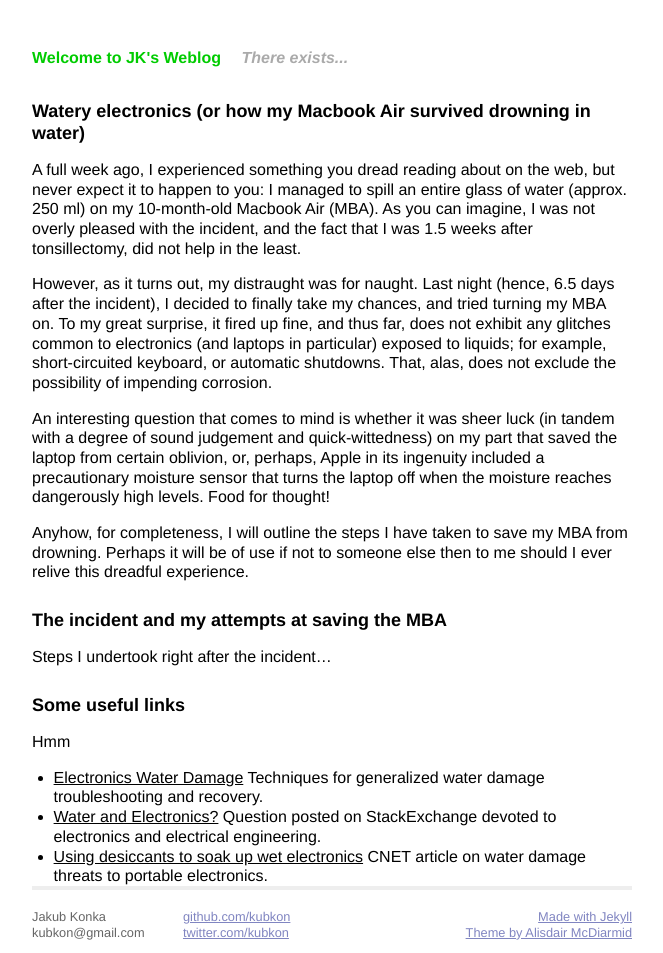
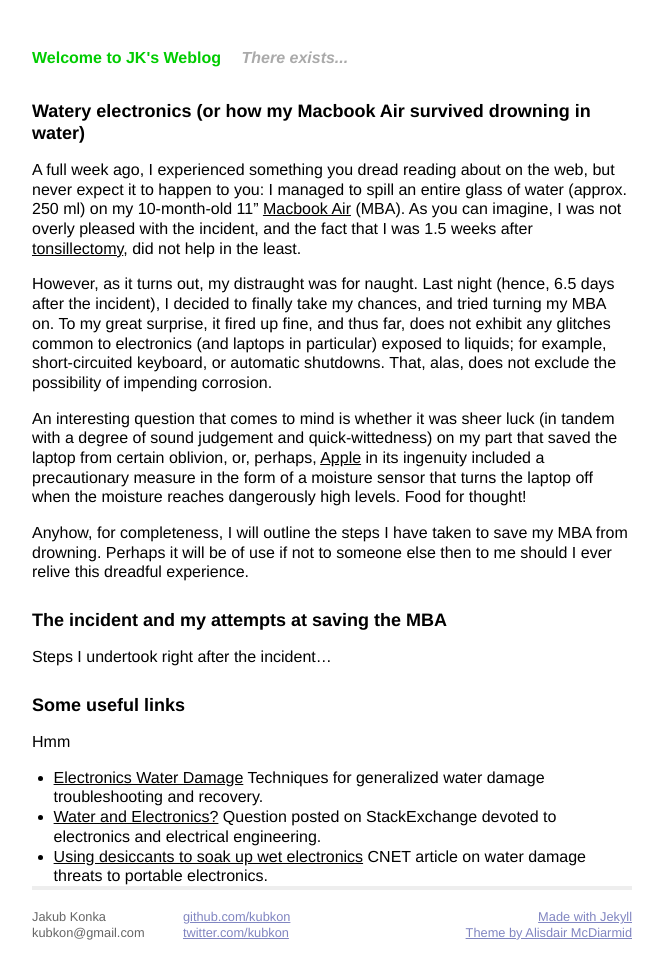
Before and after one commit to kubkon/kubkon.github.com, a Jekyll site: the page built from _posts/2012-08-23-watery-electronics.md, in a window 1280 px wide. Shown: the whole page, without its empty margins (308-971 px from the left). Built offline with Jekyll 4.4.1, drawn with Linux system fonts in a browser that asks for light colours; Markdown is read by kramdown in place of the engine named in the settings.

Commit message:
Add hyperlinks to Macbook Air site, tonsillectomy on wiki, and Apple site

```diff
--- a/_posts/2012-08-23-watery-electronics.md
+++ b/_posts/2012-08-23-watery-electronics.md
@@ -5,11 +5,11 @@
 
 # {{ page.title }}
 
-A full week ago, I experienced something you dread reading about on the web, but never expect it to happen to you: I managed to spill an entire glass of water (approx. 250 ml) on my 10-month-old Macbook Air (MBA). As you can imagine, I was not overly pleased with the incident, and the fact that I was 1.5 weeks after tonsillectomy, did not help in the least.
+A full week ago, I experienced something you dread reading about on the web, but never expect it to happen to you: I managed to spill an entire glass of water (approx. 250 ml) on my 10-month-old 11" [Macbook Air](http://www.apple.com/macbookair/) (MBA). As you can imagine, I was not overly pleased with the incident, and the fact that I was 1.5 weeks after [tonsillectomy](http://en.wikipedia.org/wiki/Tonsillectomy), did not help in the least.
 
 However, as it turns out, my distraught was for naught. Last night (hence, 6.5 days after the incident), I decided to finally take my chances, and tried turning my MBA on. To my great surprise, it fired up fine, and thus far, does not exhibit any glitches common to electronics (and laptops in particular) exposed to liquids; for example, short-circuited keyboard, or automatic shutdowns. That, alas, does not exclude the possibility of impending corrosion.
 
-An interesting question that comes to mind is whether it was sheer luck (in tandem with a degree of sound judgement and quick-wittedness) on my part that saved the laptop from certain oblivion, or, perhaps, Apple in its ingenuity included a precautionary moisture sensor that turns the laptop off when the moisture reaches dangerously high levels. Food for thought!
+An interesting question that comes to mind is whether it was sheer luck (in tandem with a degree of sound judgement and quick-wittedness) on my part that saved the laptop from certain oblivion, or, perhaps, [Apple](http://www.apple.com/) in its ingenuity included a precautionary measure in the form of a moisture sensor that turns the laptop off when the moisture reaches dangerously high levels. Food for thought!
 
 Anyhow, for completeness, I will outline the steps I have taken to save my MBA from drowning. Perhaps it will be of use if not to someone else then to me should I ever relive this dreadful experience.
 
```
